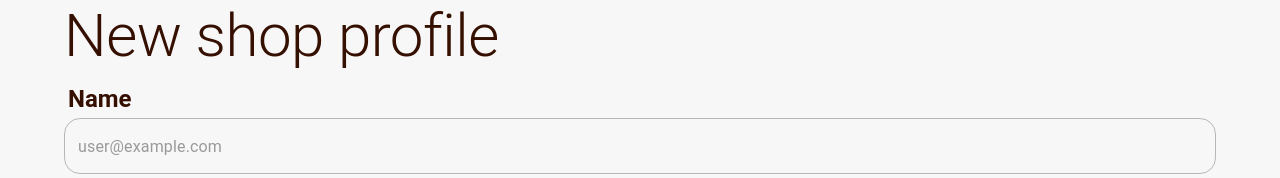
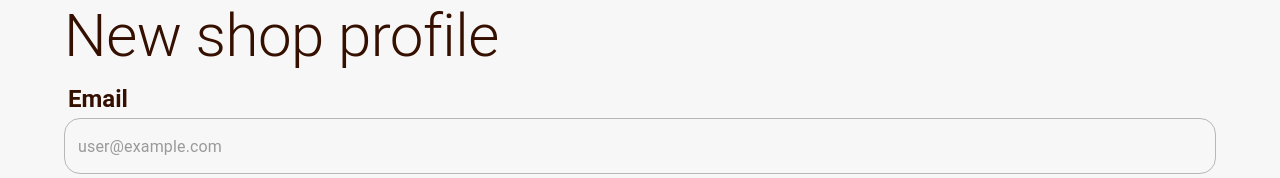
Before and after one commit to quyendqse/gigjob, a React (Create React App) app: page /new in a window 1280 px wide. Shown: the top 178 px of the page. Built offline with nearby package versions, Linux system fonts and the light colour scheme; no server answers; sample sign-in values are in the browser's storage.

Commit message:
change menu and new profile label

```diff
--- a/src/constants/menu_sidebar.tsx
+++ b/src/constants/menu_sidebar.tsx
@@ -23,9 +23,9 @@ export const menu = [
     path: "/job",
   },
   {
-    label: "Payment",
+    label: "Session",
     icon: <IoWallet />,
-    path: "/payment",
+    path: "/session",
   },
   {
     label: "Profile",
--- a/src/constants/routes.tsx
+++ b/src/constants/routes.tsx
@@ -35,7 +35,7 @@ export const routers = createBrowserRouter(
       <Route element={<ProtectedRoute />}>
         <Route element={<Home />} path={"/"} />
         <Route element={<Schedule />} path={"/schedule"} />
-        <Route element={<Session />} path={"/payment"} />
+        <Route element={<Session />} path={"/session"} />
         <Route element={<TopUp />} path={"/topUp"} />
         <Route element={<Profile />} path={"/profile"}>
           <Route element={<EditProfile />} path={"edit"} />
--- /dev/null
+++ b/src/hook/useAvatarHook.ts
@@ -0,0 +1 @@
+export const useAvatarHook = () => {};
--- a/src/pages/Profiles/newProfile.tsx
+++ b/src/pages/Profiles/newProfile.tsx
@@ -111,7 +111,7 @@ export const NewProfile = () => {
               <Grid container spacing={5}>
                 <Grid item xs={12}>
                   <Typography variant="h5" sx={labelStyle}>
-                    Name
+                    Email
                   </Typography>
                   <TextField
                     hiddenLabel
```
